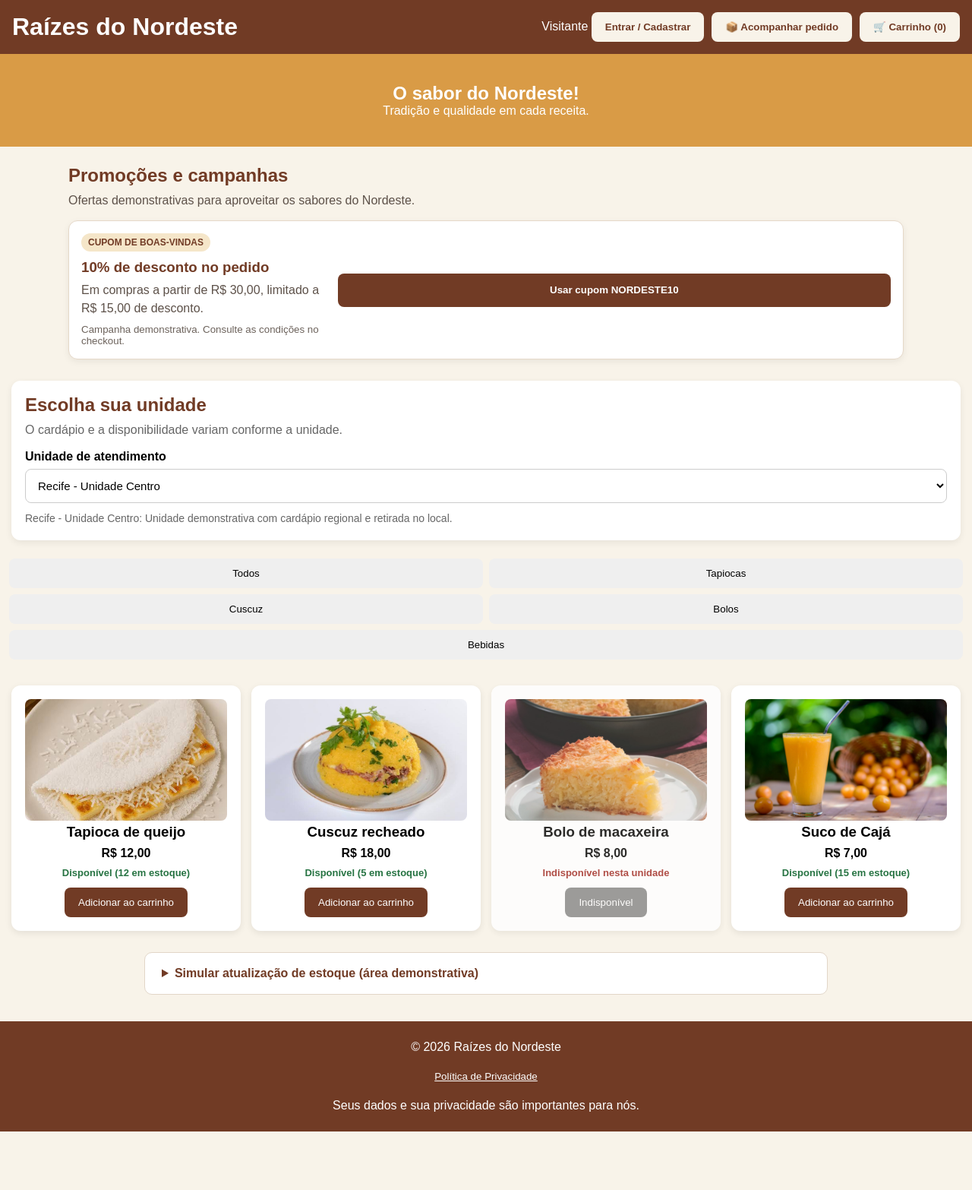
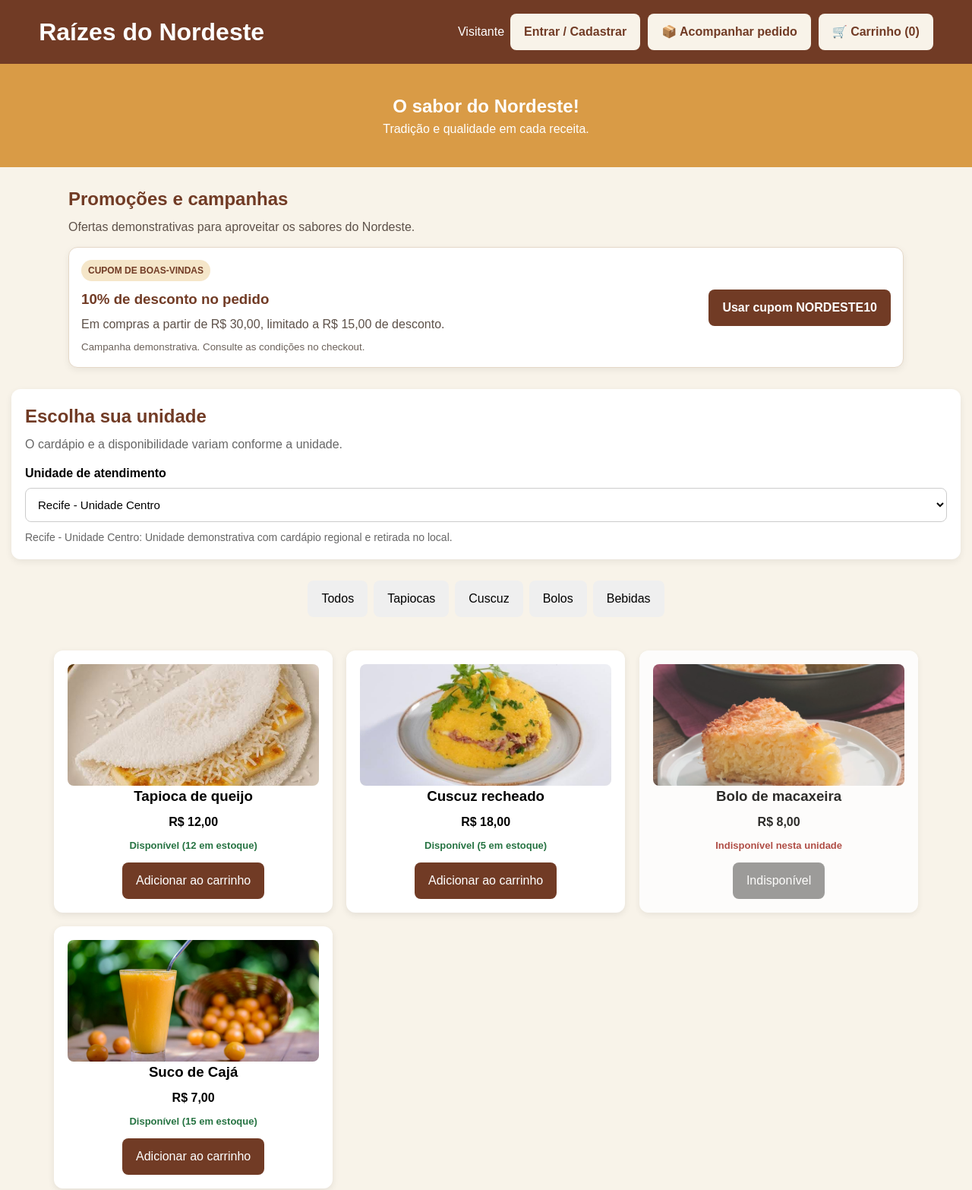
Before and after one commit to ArthurPedron/Final, a plain HTML site: page Final/index.html in a window 1280 px wide. Shown: the top 1566 px of the page at 76% size. Before the commit the page ends 1489 px from the top, so only its background shows below. Drawn offline with Linux system fonts and the light colour scheme.

Commit message:
Aprimora layout mobile-first, acessibilidade e responsividade

```diff
--- a/Final/css/style.css
+++ b/Final/css/style.css
@@ -972,3 +972,51 @@ header h1 { text-align: center; }
     .linha-cupom { flex-direction: row; }
     .linha-cupom button { min-width: 120px; }
 }
+
+
+/* Ajustes finais: mobile-first, acessibilidade e renderização */
+html { scroll-behavior: smooth; }
+body { min-width: 320px; line-height: 1.5; }
+button, input, select, textarea { font: inherit; }
+button { min-height: 44px; }
+button:focus-visible, a:focus-visible, input:focus-visible, select:focus-visible, textarea:focus-visible, summary:focus-visible { outline: 3px solid #d99b46; outline-offset: 3px; }
+img { max-width: 100%; }
+.cardapio { grid-template-columns: minmax(0, 1fr); }
+.produto { min-width: 0; content-visibility: auto; contain-intrinsic-size: auto 280px; }
+.produto img { display: block; width: 100%; height: 160px; object-fit: cover; }
+.acoes-cabecalho, .area-conta { min-width: 0; }
+.area-conta { display: flex; flex-direction: column; gap: 8px; align-items: stretch; }
+.categorias button { min-height: 44px; }
+.linha-etapas { grid-template-columns: repeat(4, minmax(0, 1fr)); }
+.etapa-pedido { overflow-wrap: anywhere; }
+.campos-estoque { grid-template-columns: minmax(0, 1fr); }
+.cartao-campanha > button { width: 100%; }
+.linha-cupom input { min-width: 0; }
+.conteudo-finalizacao, .conteudo-privacidade, .conteudo-acompanhamento { width: 100%; max-width: 100%; max-height: 92dvh; overflow-y: auto; overscroll-behavior: contain; }
+.cartao-pedido { content-visibility: auto; contain-intrinsic-size: auto 280px; }
+@media (min-width: 640px) {
+ header { flex-direction: row; align-items: center; padding: 18px 4%; }
+ header h1 { text-align: left; }
+ .acoes-cabecalho { flex-direction: row; align-items: center; width: auto; }
+ .acoes-cabecalho button { width: auto; }
+ .area-conta { flex-direction: row; align-items: center; }
+ .cardapio { grid-template-columns: repeat(2, minmax(0, 1fr)); padding: 24px 4%; gap: 18px; }
+ .categorias { padding: 20px; }
+ .categorias button { flex: 0 1 auto; }
+ .campos-estoque { grid-template-columns: 2fr 1fr; }
+ .campos-estoque button { grid-column: 1 / -1; }
+ .cartao-campanha { flex-direction: row; align-items: center; justify-content: space-between; }
+ .cartao-campanha > button { width: auto; }
+ .linha-cupom { flex-direction: row; }
+ .linha-cupom input { flex: 1; }
+ .conteudo-finalizacao { max-width: 550px; padding: 25px; }
+ .conteudo-privacidade { max-width: 650px; padding: 25px; }
+ .conteudo-acompanhamento { max-width: 760px; padding: 25px; }
+}
+@media (min-width: 960px) {
+ header { padding-inline: max(4%, calc((100% - 1200px) / 2)); }
+ .cardapio { grid-template-columns: repeat(3, minmax(0, 1fr)); max-width: 1240px; margin-inline: auto; }
+ .campos-estoque { grid-template-columns: 2fr 1fr auto; }
+ .campos-estoque button { grid-column: auto; }
+}
+@media (prefers-reduced-motion: reduce) { *, *::before, *::after { scroll-behavior: auto !important; transition-duration: .01ms !important; animation-duration: .01ms !important; } }
```
